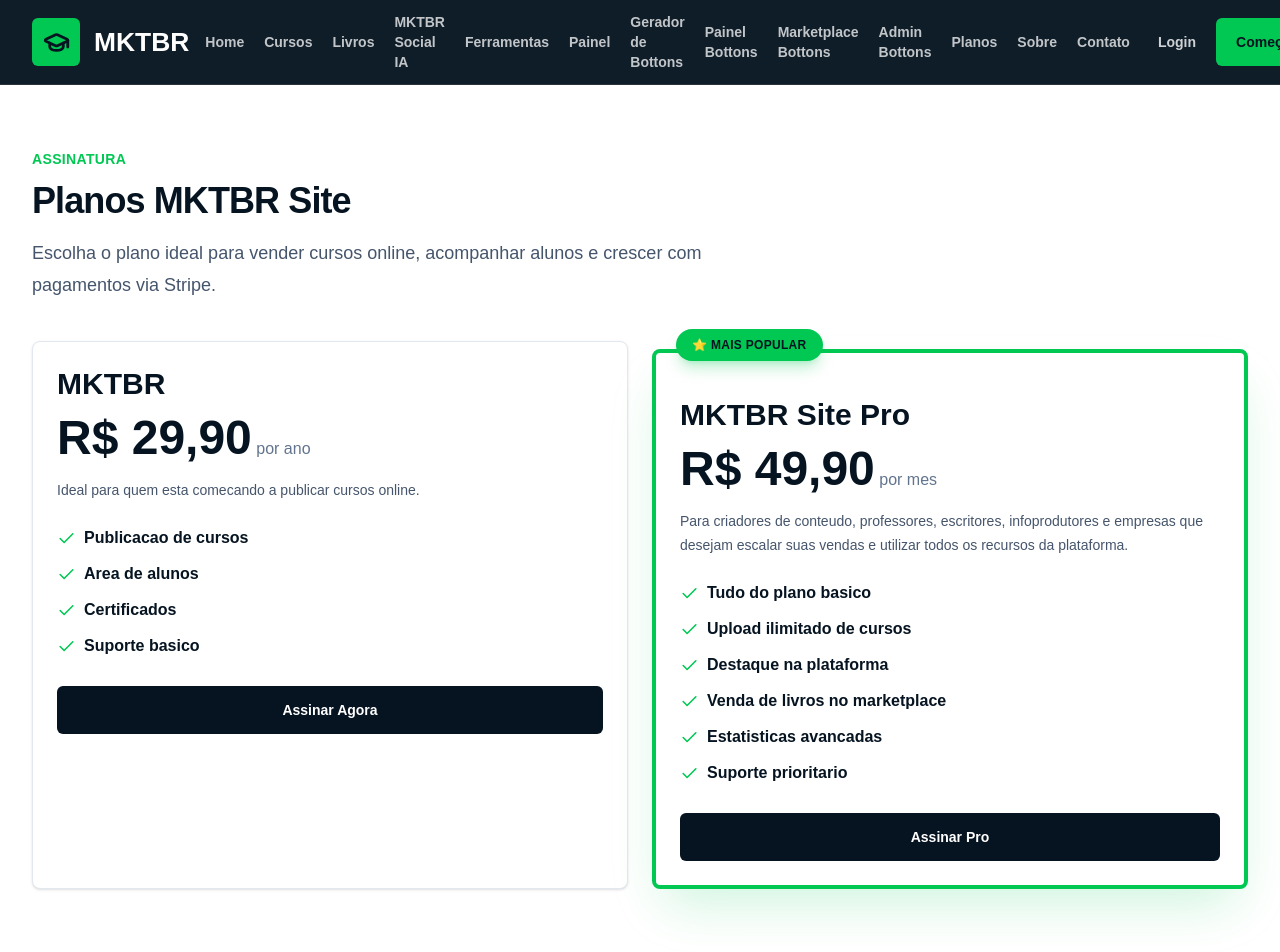
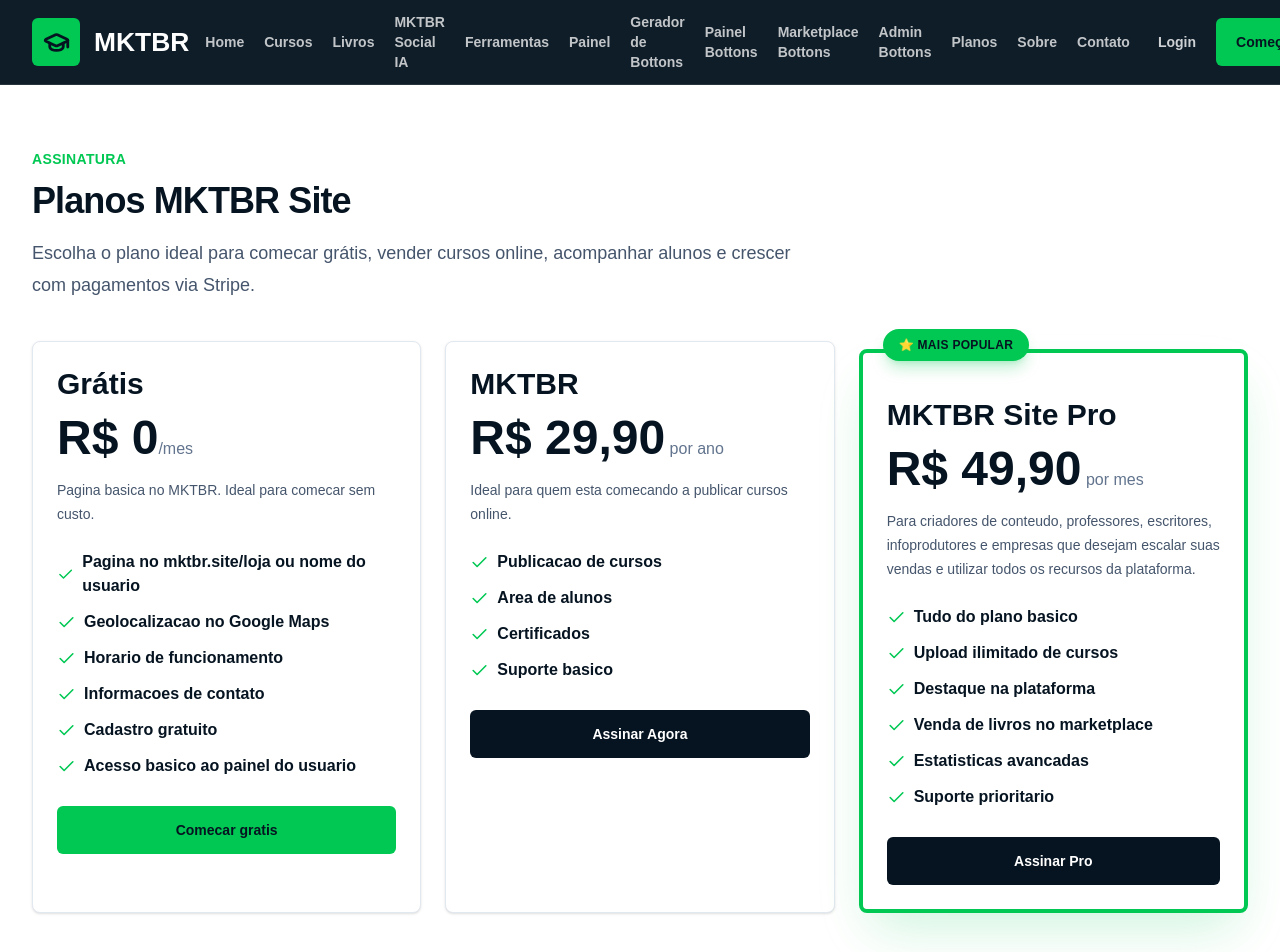
Before and after one commit to DaeEmanuel/projeto-mktbr, a Next.js app: page /planos in a window 1280 px wide. Shown: the top 952 px of the page. Built offline with nearby package versions, Linux system fonts and the light colour scheme; no server answers.

Commit message:
feat: add free plan activation

```diff
--- a/src/app/api/courses/[slug]/details/route.ts
+++ b/src/app/api/courses/[slug]/details/route.ts
@@ -16,15 +16,17 @@
   video_file_path: string | null;
 };
 
-function isActiveSubscription(status?: string | null) {
-  return status === "active" || status === "trialing";
+function isPaidActiveSubscription(subscription?: { status?: string | null; subscription_status?: string | null; subscription_plan?: string | null; plan_name?: string | null } | null) {
+  const status = subscription?.subscription_status || subscription?.status;
+  const plan = (subscription?.subscription_plan || subscription?.plan_name || "").toLowerCase();
+  return (status === "active" || status === "trialing") && !["free", "grátis", "grátis"].includes(plan);
 }
 
 async function hasCourseAccess(userId: string, course: { id: string; slug: string; title: string }) {
   const supabase = createAdminClient();
   const [{ data: profile }, { data: subscription }, { data: orders }, { data: enrollment }] = await Promise.all([
     supabase.from("users").select("role, blocked").eq("id", userId).maybeSingle(),
-    supabase.from("subscriptions").select("status, subscription_status").eq("user_id", userId).maybeSingle(),
+    supabase.from("subscriptions").select("status, subscription_status, subscription_plan, plan_name").eq("user_id", userId).maybeSingle(),
     supabase
       .from("orders")
       .select("product_id, product_name, payment_status")
@@ -35,7 +37,7 @@
   ]);
 
   if (profile?.role === "admin" && profile.blocked !== true) return true;
-  if (isActiveSubscription(subscription?.subscription_status) || isActiveSubscription(subscription?.status)) return true;
+  if (isPaidActiveSubscription(subscription)) return true;
   if (enrollment?.status === "active") return true;
 
   return Boolean(
--- /dev/null
+++ b/src/app/api/subscriptions/free/route.ts
@@ -0,0 +1,82 @@
+import { NextResponse, type NextRequest } from "next/server";
+import { createAdminClient } from "@/lib/supabase/admin";
+import { createClient } from "@/lib/supabase/server";
+
+export const dynamic = "force-dynamic";
+
+async function activateFreePlan() {
+  const supabase = await createClient();
+  const {
+    data: { user },
+  } = await supabase.auth.getUser();
+
+  if (!user) {
+    return { user: null, error: null };
+  }
+
+  const admin = createAdminClient();
+  const now = new Date().toISOString();
+
+  await admin.from("users").upsert(
+    {
+      id: user.id,
+      email: user.email || "",
+      name: user.user_metadata?.name || user.email?.split("@")[0] || "Usuario MKTBR",
+      updated_at: now,
+    },
+    { onConflict: "id" },
+  );
+
+  const { error } = await admin.from("subscriptions").upsert(
+    {
+      user_id: user.id,
+      plan_name: "Grátis",
+      status: "active",
+      subscription_status: "active",
+      subscription_plan: "free",
+      subscription_start_date: now,
+      subscription_end_date: null,
+      current_period_end: null,
+      stripe_customer_id: null,
+      stripe_subscription_id: null,
+      updated_at: now,
+    },
+    { onConflict: "user_id" },
+  );
+
+  return { user, error };
+}
+
+export async function POST() {
+  try {
+    const { user, error } = await activateFreePlan();
+
+    if (!user) {
+      return NextResponse.json({ error: "Faça login ou crie uma conta para ativar o plano grátis." }, { status: 401 });
+    }
+
+    if (error) throw error;
+
+    return NextResponse.json({ ok: true, redirectTo: "/meu-painel?plano=grátis" });
+  } catch {
+    return NextResponse.json({ error: "Nao foi possivel ativar o plano grátis agora." }, { status: 500 });
+  }
+}
+
+export async function GET(request: NextRequest) {
+  try {
+    const { user, error } = await activateFreePlan();
+
+    if (!user) {
+      const loginUrl = new URL("/login", request.url);
+      loginUrl.searchParams.set("redirect", "/api/subscriptions/free");
+      return NextResponse.redirect(loginUrl);
+    }
+
+    if (error) throw error;
+
+    return NextResponse.redirect(new URL("/meu-painel?plano=grátis", request.url));
+  } catch {
+    return NextResponse.redirect(new URL("/planos?plano=grátis&erro=ativacao", request.url));
+  }
+}
--- a/src/app/planos/page.tsx
+++ b/src/app/planos/page.tsx
@@ -1,8 +1,18 @@
 import { Check } from "lucide-react";
 import { CheckoutButton } from "@/components/checkout-button";
+import { FreePlanButton } from "@/components/free-plan-button";
 import { Section } from "@/components/section";
 import { SiteFooter } from "@/components/site-footer";
 import { SiteHeader } from "@/components/site-header";
+
+const freeBenefits = [
+  "Pagina no mktbr.site/loja ou nome do usuario",
+  "Geolocalizacao no Google Maps",
+  "Horario de funcionamento",
+  "Informacoes de contato",
+  "Cadastro gratuito",
+  "Acesso basico ao painel do usuario",
+];
 
 const basicBenefits = [
   "Publicacao de cursos",
@@ -35,9 +45,31 @@
       <Section
         eyebrow="Assinatura"
         title="Planos MKTBR Site"
-        text="Escolha o plano ideal para vender cursos online, acompanhar alunos e crescer com pagamentos via Stripe."
+        text="Escolha o plano ideal para comecar grátis, vender cursos online, acompanhar alunos e crescer com pagamentos via Stripe."
       >
-        <div className="grid gap-6 lg:grid-cols-2">
+        <div className="grid gap-6 lg:grid-cols-3">
+          <div className="rounded-lg border border-slate-200 bg-white p-6 shadow-sm">
+            <h2 className="text-3xl font-black">Grátis</h2>
+            <p className="mt-3">
+              <span className="text-5xl font-black">R$ 0</span>
+              <span className="text-slate-500">/mes</span>
+            </p>
+            <p className="mt-4 text-sm leading-6 text-slate-600">
+              Pagina basica no MKTBR. Ideal para comecar sem custo.
+            </p>
+            <div className="mt-6 grid gap-3">
+              {freeBenefits.map((benefit) => (
+                <p key={benefit} className="flex items-center gap-2 font-semibold">
+                  <Check size={19} className="text-[#00c853]" />
+                  {benefit}
+                </p>
+              ))}
+            </div>
+            <div className="mt-7">
+              <FreePlanButton />
+            </div>
+          </div>
+
           <div className="rounded-lg border border-slate-200 bg-white p-6 shadow-sm">
             <h2 className="text-3xl font-black">MKTBR</h2>
             <p className="mt-3">
--- a/src/components/auth-form.tsx
+++ b/src/components/auth-form.tsx
@@ -28,7 +28,7 @@
             password,
             options: {
               data: { name },
-              emailRedirectTo: `${getAppUrl()}/auth/callback?next=/meu-painel`,
+              emailRedirectTo: `${getAppUrl()}/auth/callback?next=${encodeURIComponent(new URLSearchParams(window.location.search).get("plano") === "gratis" ? "/api/subscriptions/free" : "/meu-painel")}`,
             },
           })
         : await supabase.auth.signInWithPassword({ email, password });
--- /dev/null
+++ b/src/components/free-plan-button.tsx
@@ -0,0 +1,48 @@
+"use client";
+
+import { useState } from "react";
+
+export function FreePlanButton() {
+  const [loading, setLoading] = useState(false);
+  const [error, setError] = useState("");
+
+  async function activateFreePlan() {
+    setLoading(true);
+    setError("");
+
+    try {
+      const response = await fetch("/api/subscriptions/free", { method: "POST" });
+      const data = await response.json();
+
+      if (response.status === 401) {
+        window.location.href = "/cadastro?plano=gratis";
+        return;
+      }
+
+      if (!response.ok) {
+        setError(data.error || "Nao foi possivel ativar o plano gratis.");
+        setLoading(false);
+        return;
+      }
+
+      window.location.href = data.redirectTo || "/meu-painel";
+    } catch {
+      setError("Nao foi possivel ativar o plano gratis.");
+      setLoading(false);
+    }
+  }
+
+  return (
+    <div className="grid gap-3">
+      <button
+        type="button"
+        onClick={activateFreePlan}
+        disabled={loading}
+        className="inline-flex min-h-12 w-full items-center justify-center rounded-md bg-[#00c853] px-5 text-sm font-black text-[#061421] transition hover:bg-[#00b84c] disabled:opacity-60"
+      >
+        {loading ? "Ativando..." : "Comecar gratis"}
+      </button>
+      {error ? <p className="text-sm font-bold text-red-600">{error}</p> : null}
+    </div>
+  );
+}
--- a/src/components/member-dashboard.tsx
+++ b/src/components/member-dashboard.tsx
@@ -275,7 +275,8 @@
           </div>
           <MemberCourseGrid
             courses={publicCourses.map((course) => {
-              const hasAccess = subscription?.subscription_status === "active" || subscription?.status === "active";
+              const planCode = (subscription?.subscription_plan || subscription?.plan_name || "").toLowerCase();
+              const hasAccess = (subscription?.subscription_status === "active" || subscription?.status === "active") && !["free", "grátis", "grátis"].includes(planCode);
               return {
                 ...course,
                 hasAccess,
```
Also changed, not shown: src/app/dashboard/admin/page.tsx (+5 -2 lines).
